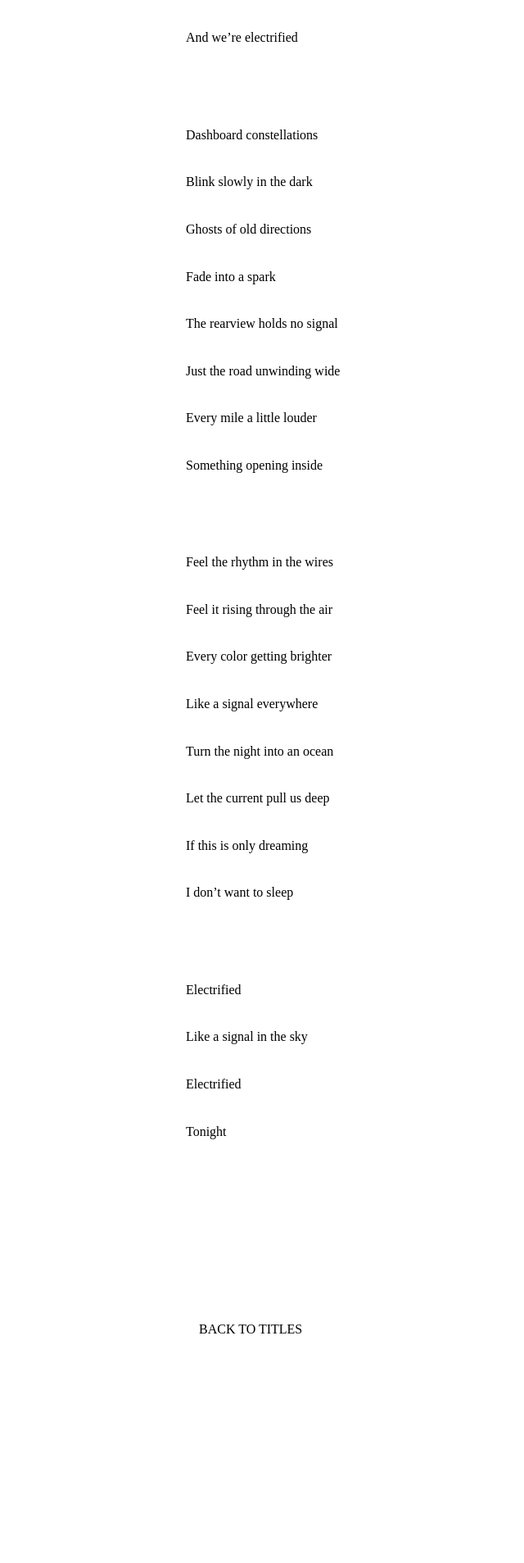
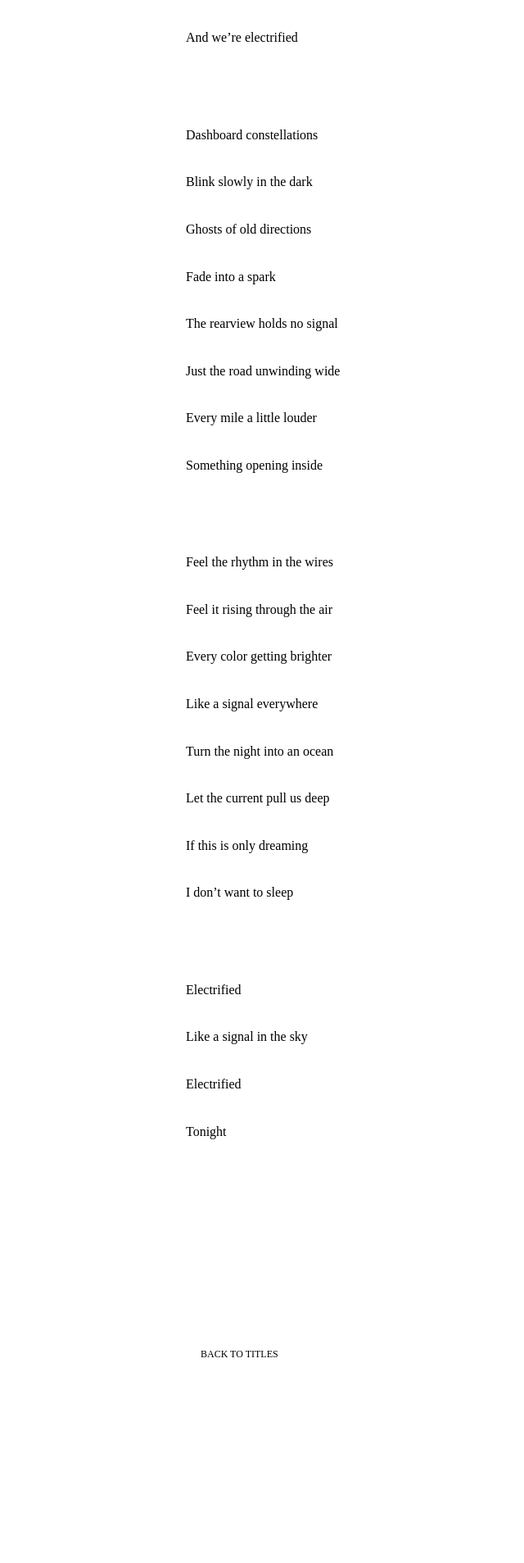
Before and after one commit to ohlucinda/jemlyrics, a Jekyll site: the page built from _posts/2026-03-17-electrified.md, in a window 1280 px wide. Shown: the part 1516-3423 px from the top of the page at 82% size, without its empty margins (13-653 px from the left). Built offline with Jekyll 4.4.1, drawn with Linux system fonts in a browser that asks for light colours; some web fonts are replaced; before the commit the page ends 3366 px from its top, so only the background shows below that.

Commit message:
Update default.html

```diff
--- a/_layouts/default.html
+++ b/_layouts/default.html
@@ -28,8 +28,10 @@ a {
 {{ content }}
 
 {% if page.url != '/' %}
-  <div style="margin-top: 24px;">
-    <a href="{{ '/' | relative_url }}">BACK TO TITLES</a>
+  <div style="margin-top: 24px; text-align: left;">
+    <a href="{{ '/' | relative_url }}" style="font-size: 12px;">
+      BACK TO TITLES
+    </a>
   </div>
 {% endif %}
 
```
